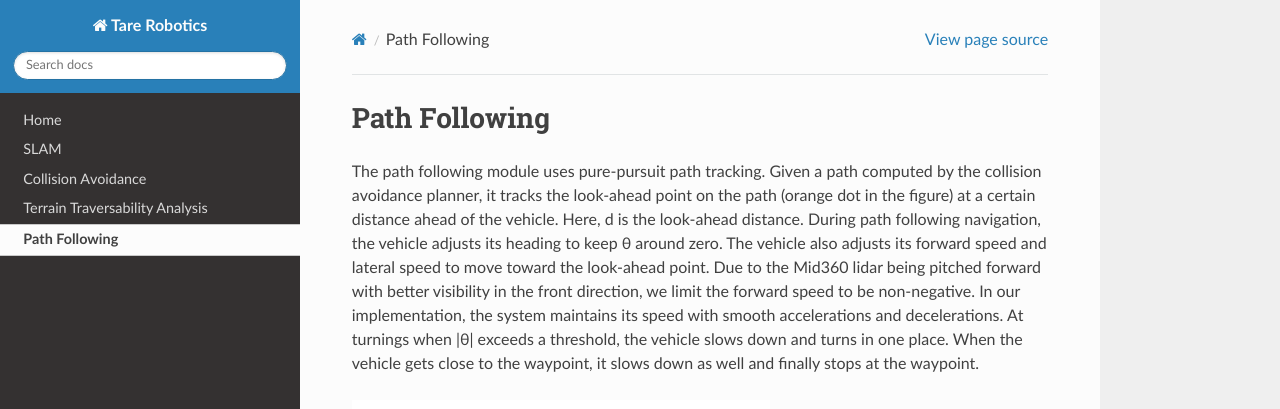
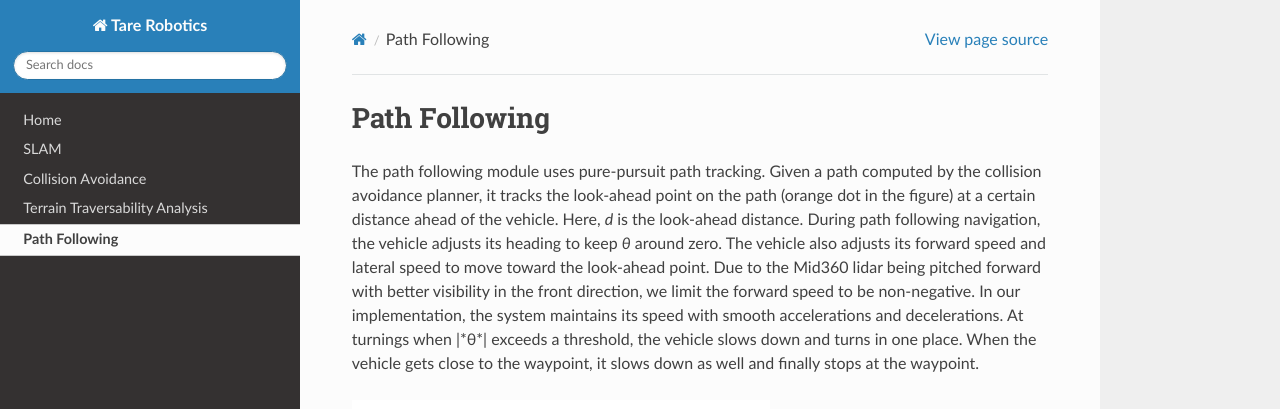
Before and after one commit to caochao39/tarerobotics, a Sphinx documentation site: the page built from docs/source/path_following.rst, in a window 1280 px wide. Shown: the top 409 px of the page. Built offline with Sphinx 7.4.7 and the Read the Docs theme 3.1.0, drawn with Linux system fonts in a browser that asks for light colours.

```diff
--- a/docs/source/path_following.rst
+++ b/docs/source/path_following.rst
@@ -1,7 +1,7 @@
 Path Following
 ==============
 
-The path following module uses pure-pursuit path tracking. Given a path computed by the collision avoidance planner, it tracks the look-ahead point on the path (orange dot in the figure) at a certain distance ahead of the vehicle. Here, d is the look-ahead distance. During path following navigation, the vehicle adjusts its heading to keep θ around zero. The vehicle also adjusts its forward speed and lateral speed to move toward the look-ahead point. Due to the Mid360 lidar being pitched forward with better visibility in the front direction, we limit the forward speed to be non-negative. In our implementation, the system maintains its speed with smooth accelerations and decelerations. At turnings when \|θ\| exceeds a threshold, the vehicle slows down and turns in one place. When the vehicle gets close to the waypoint, it slows down as well and finally stops at the waypoint.
+The path following module uses pure-pursuit path tracking. Given a path computed by the collision avoidance planner, it tracks the look-ahead point on the path (orange dot in the figure) at a certain distance ahead of the vehicle. Here, *d* is the look-ahead distance. During path following navigation, the vehicle adjusts its heading to keep *θ* around zero. The vehicle also adjusts its forward speed and lateral speed to move toward the look-ahead point. Due to the Mid360 lidar being pitched forward with better visibility in the front direction, we limit the forward speed to be non-negative. In our implementation, the system maintains its speed with smooth accelerations and decelerations. At turnings when \|*θ*\| exceeds a threshold, the vehicle slows down and turns in one place. When the vehicle gets close to the waypoint, it slows down as well and finally stops at the waypoint.
 
 .. figure:: images/image10.png
     :width: 60%
```
